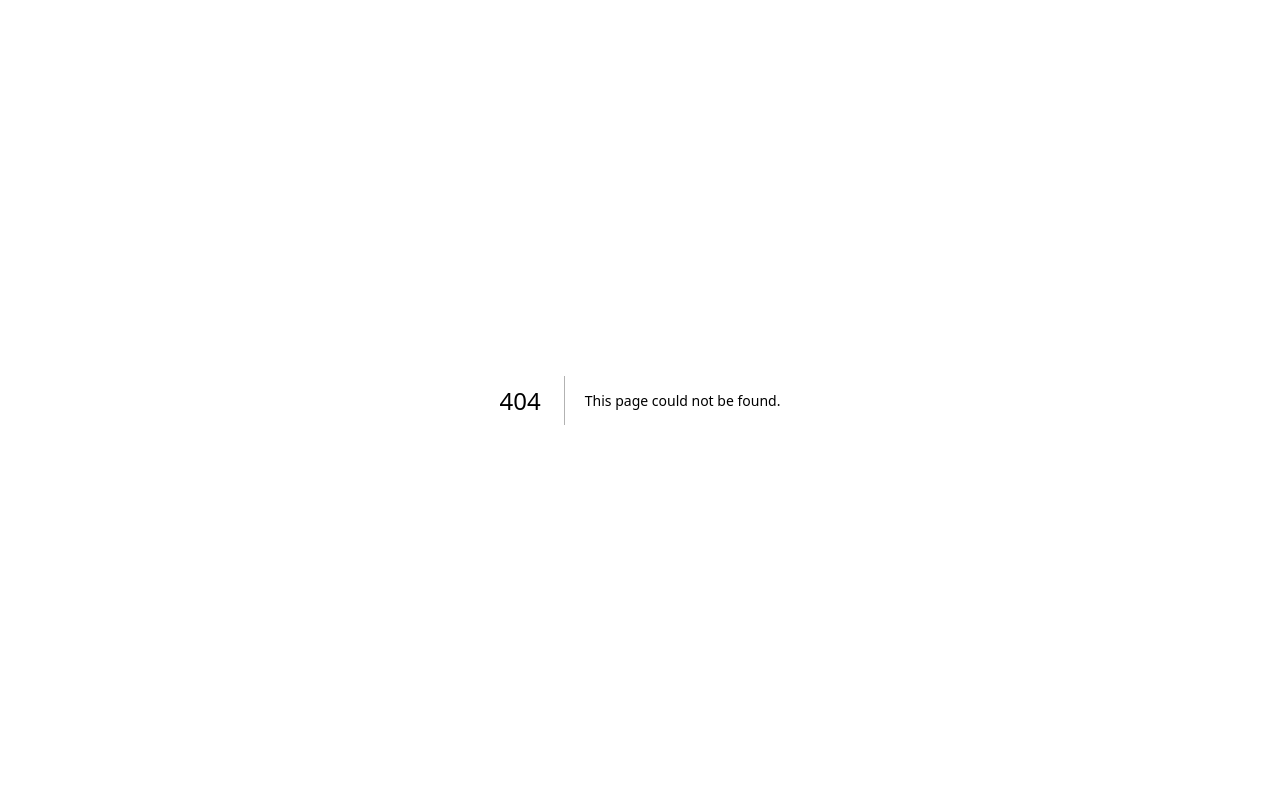
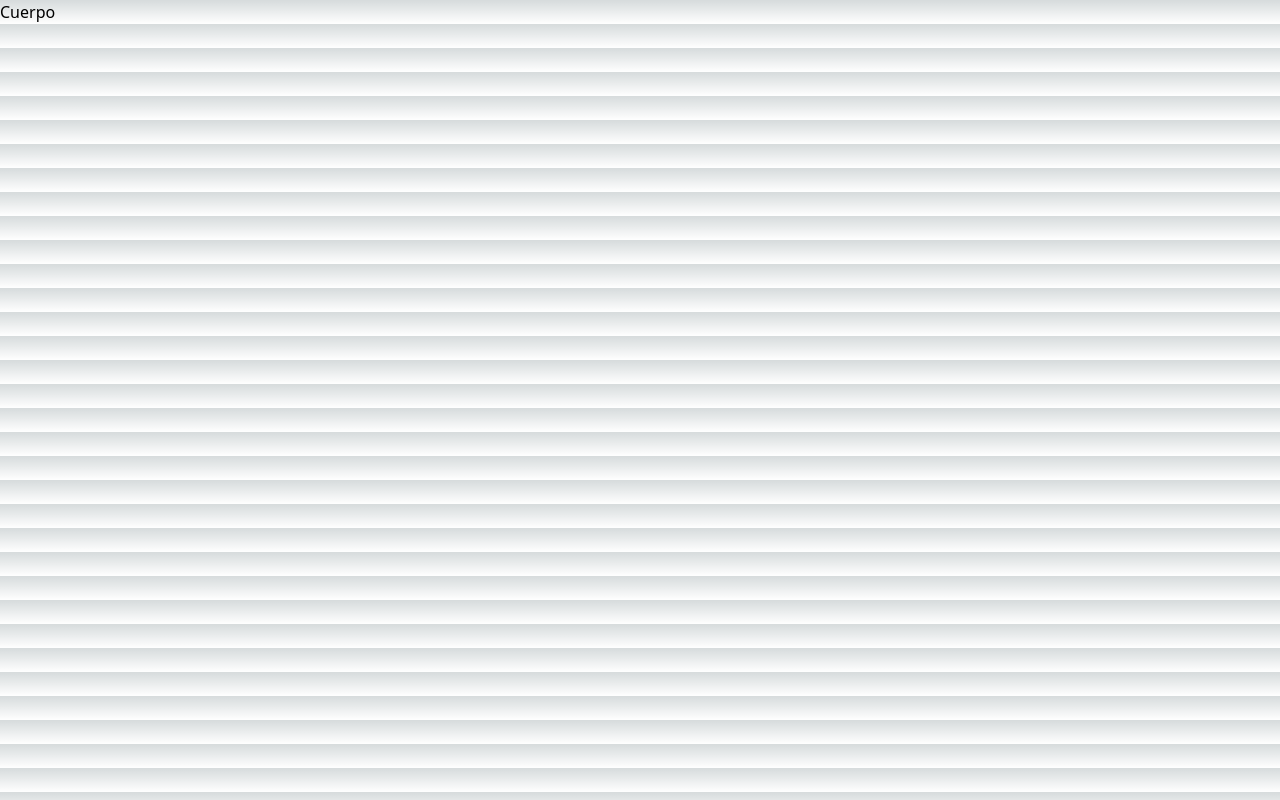
Before and after one commit to MartinJDUni/Examen2, a Next.js app: page /components/main in a window 1280 px wide. Before the commit this address had no page. Built offline with nearby package versions, Linux system fonts and the light colour scheme.

Commit message:
Create main

```diff
--- /dev/null
+++ b/src/pages/components/main.tsx
@@ -0,0 +1,7 @@
+export default function Body() {
+    return (
+        <div>
+            <h1>Cuerpo</h1>
+        </div>
+    )
+}
```
